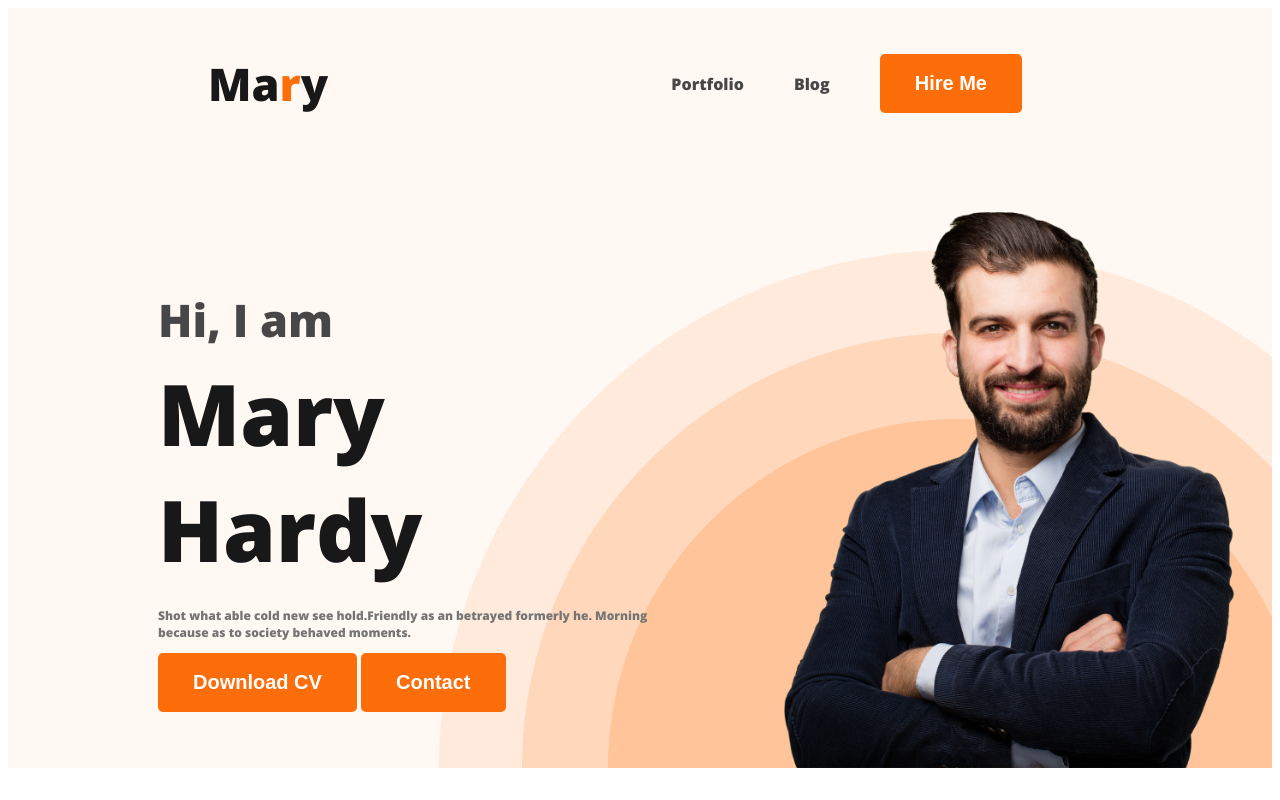
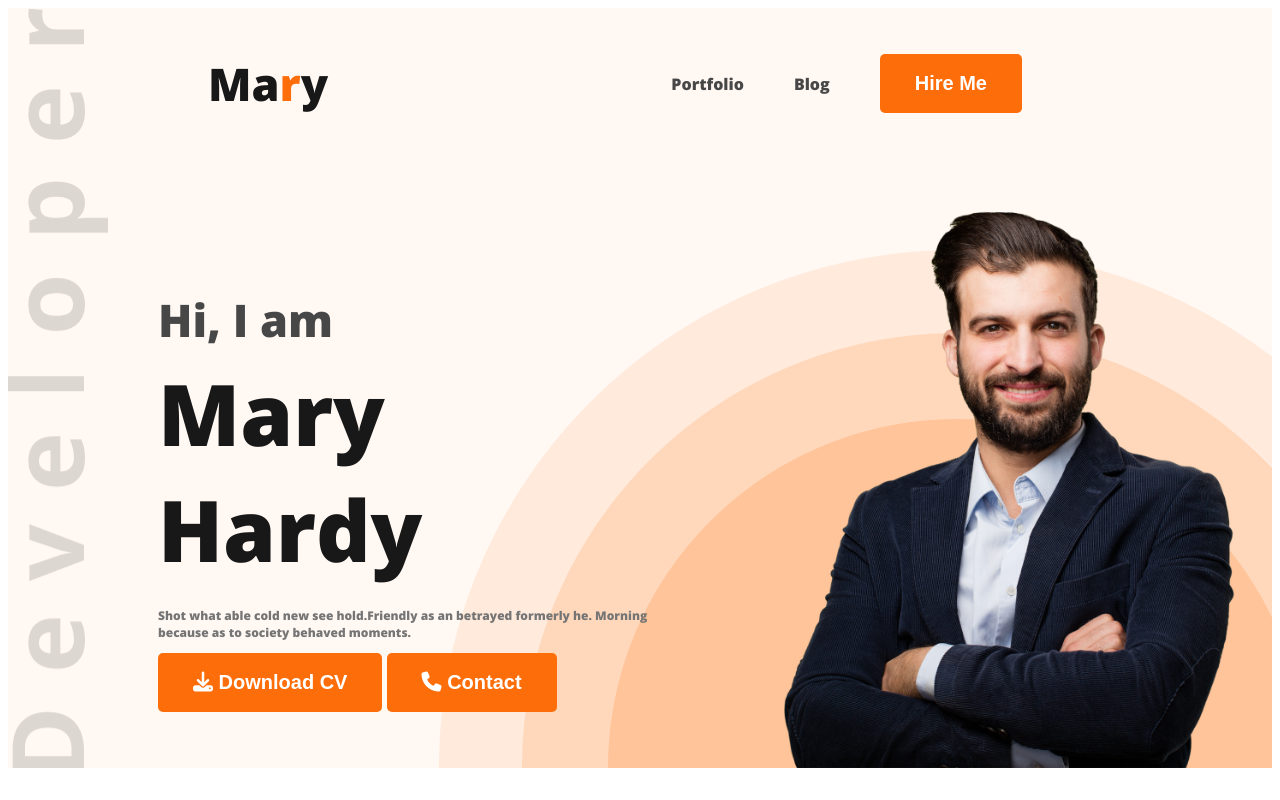
Before and after one commit to Arifur-14/web-developer-portfolio, a plain HTML site: page index.html in a window 1280 px wide. Shown: the top 800 px of the page. Drawn offline with nearby package versions, Linux system fonts and the light colour scheme.

Commit message:
added font awesome icon

```diff
--- a/index.html
+++ b/index.html
@@ -9,6 +9,7 @@
     <link rel="preconnect" href="https://fonts.gstatic.com" crossorigin>
     <link href="https://fonts.googleapis.com/css2?family=Open+Sans:wght@800&display=swap" rel="stylesheet">
     <link rel="stylesheet" href="styles/portfolio.css">
+    <script src="https://kit.fontawesome.com/af8ceb0544.js" crossorigin="anonymous"></script>
 </head>
 
 <body>
@@ -29,8 +30,8 @@
                     Shot what able cold new see hold.Friendly as an betrayed formerly he. Morning because as to society
                     behaved moments.
                 </p>
-                <button class="btn-primary">Download CV</button>
-                <button class="btn-primary">Contact</button>
+                <button class="btn-primary"><i class="fa-solid fa-download"></i> Download CV</button>
+                <button class="btn-primary"><i class="fa-solid fa-phone"></i> Contact</button>
             </div>
             <img class="profile-picture" src="images/hardy.png" alt="">
         </div>
@@ -174,7 +175,7 @@
                 </div>
             </div>
             <div class="download-cv">
-                <button class="btn-primary">Download CV</button>
+                <button class="btn-primary"><i class="fa-solid fa-download"></i> Download CV</button>
             </div>
         </section>
     </main>
--- a/styles/portfolio.css
+++ b/styles/portfolio.css
@@ -63,9 +63,9 @@ nav a {
 /* header related styles */
 header {
     background-color: #FFF8F3;
-    background-image: url('../images/header_bg.png');
+    background-image: url('../images/header_bg.png'), url('../images/developer.png');
     background-repeat: no-repeat;
-    background-position: bottom right;
+    background-position: bottom right, top left;
 }
 
 .banner {
```
